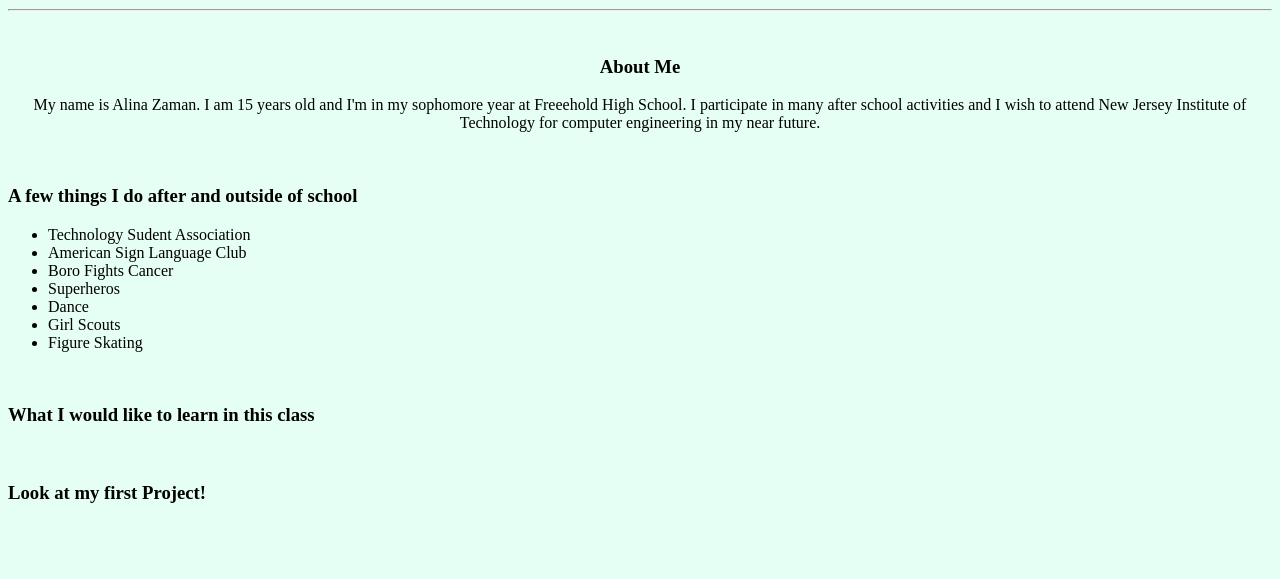
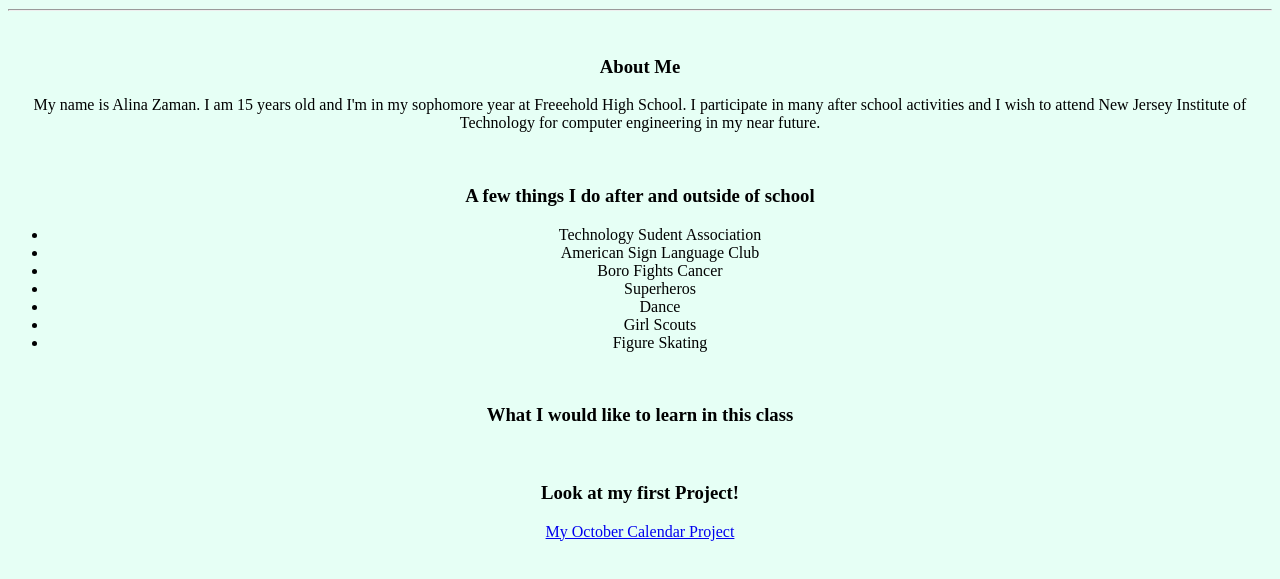
Before and after one commit to 122azaman/first-website.io, a plain HTML site: page homepage.html in a window 1280 px wide. Shown: the part 99-678 px from the top of the page. Drawn offline with Linux system fonts and the light colour scheme.

Commit message:
Add files via upload

```diff
--- a/homepage.html
+++ b/homepage.html
@@ -7,14 +7,14 @@
   <body style="background-color: rgb(230,255,245)">
 
     <center><h1>Welcome To My HomePage Project</h1></center>
-    <center><img src="namepic.jpg" alt""/></center>
+    <center><img src="namepic2.jpg" alt""/></center>
     <hr>
   </br>
     <center><h3>About Me</h3></center>
     <center><p>My name is Alina Zaman. I am 15 years old and I'm in my sophomore year at Freeehold High School. I participate in many after school activities and I wish to attend New Jersey Institute of Technology for computer engineering in my near future.</p></center>
   </br>
-    <h3>A few things I do after and outside of school</h3>
-        <ul>
+    <center><h3>A few things I do after and outside of school</h3></center>
+        <center><ul>
         <li>Technology Sudent Association</li>
         <li>American Sign Language Club</li>
         <li>Boro Fights Cancer</li>
@@ -22,12 +22,12 @@
         <li>Dance</li>
         <li>Girl Scouts</li>
         <li>Figure Skating</li>
-      </ul>
+      </ul></center>
     </br>
-    <h3>What I would like to learn in this class</h3>
-  </br>
-    <h3>Look at my first Project!</h3>
-
+    <center><h3>What I would like to learn in this class</h3></center>
+    </br>
+    <center><h3>Look at my first Project!</h3></center>
+    <center><a href="file:///C:/Users/122azaman/Desktop/Zaman/calendar.html" target="_blank">My October Calendar Project</a></center>
 
 
 
```
